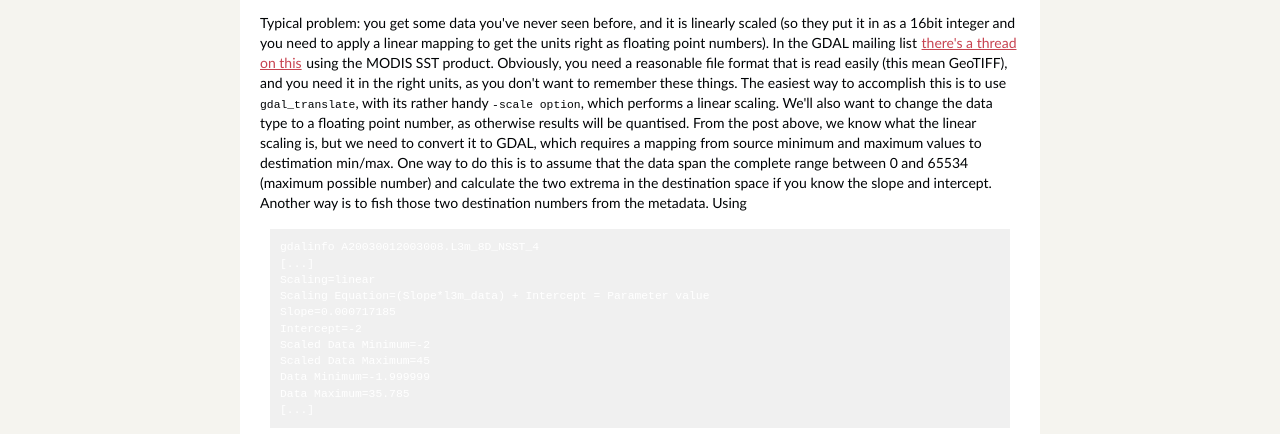
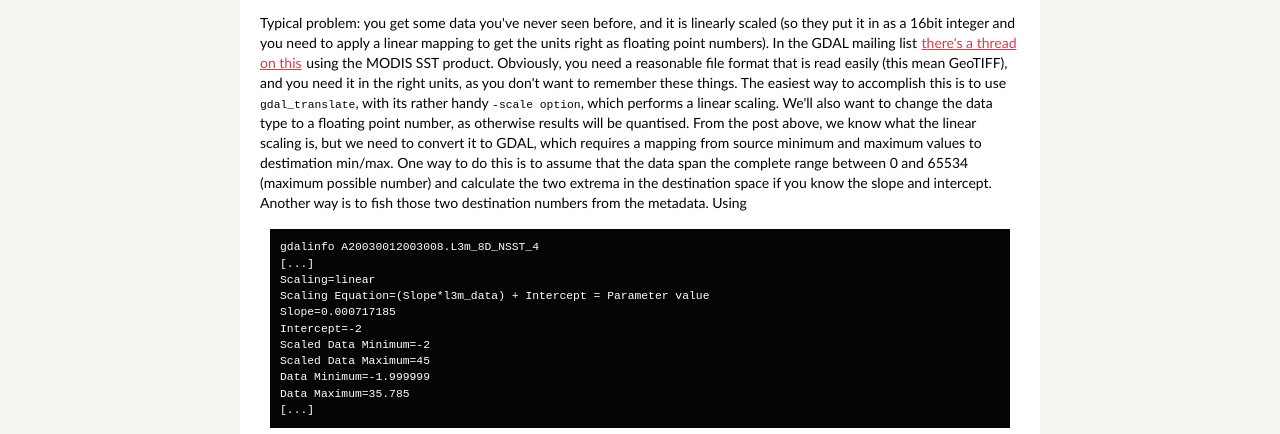
Before and after one commit to jgomezdans/jgomezdans.github.com, a plain HTML site: page index.html in a window 1280 px wide. Shown: the part 366-800 px from the top of the page. Drawn offline with nearby package versions, Linux system fonts and the light colour scheme; some packages are replaced by stand-ins of ours.

Commit message:
Changed background

```diff
--- a/theme/css/main.css
+++ b/theme/css/main.css
@@ -101,7 +101,7 @@ dl {margin: 0 0 1.5em 0;}
 dt {font-weight: bold;}
 dd {margin-left: 1.5em;}
 
-pre{background-color:  #f0f0f0; padding: 10px; color: #fff; margin: 10px; overflow: auto;}
+pre{background-color:  #050505; padding: 10px; color: #fff; margin: 10px; overflow: auto;}
 
 /* Quotes */
 blockquote {
```
